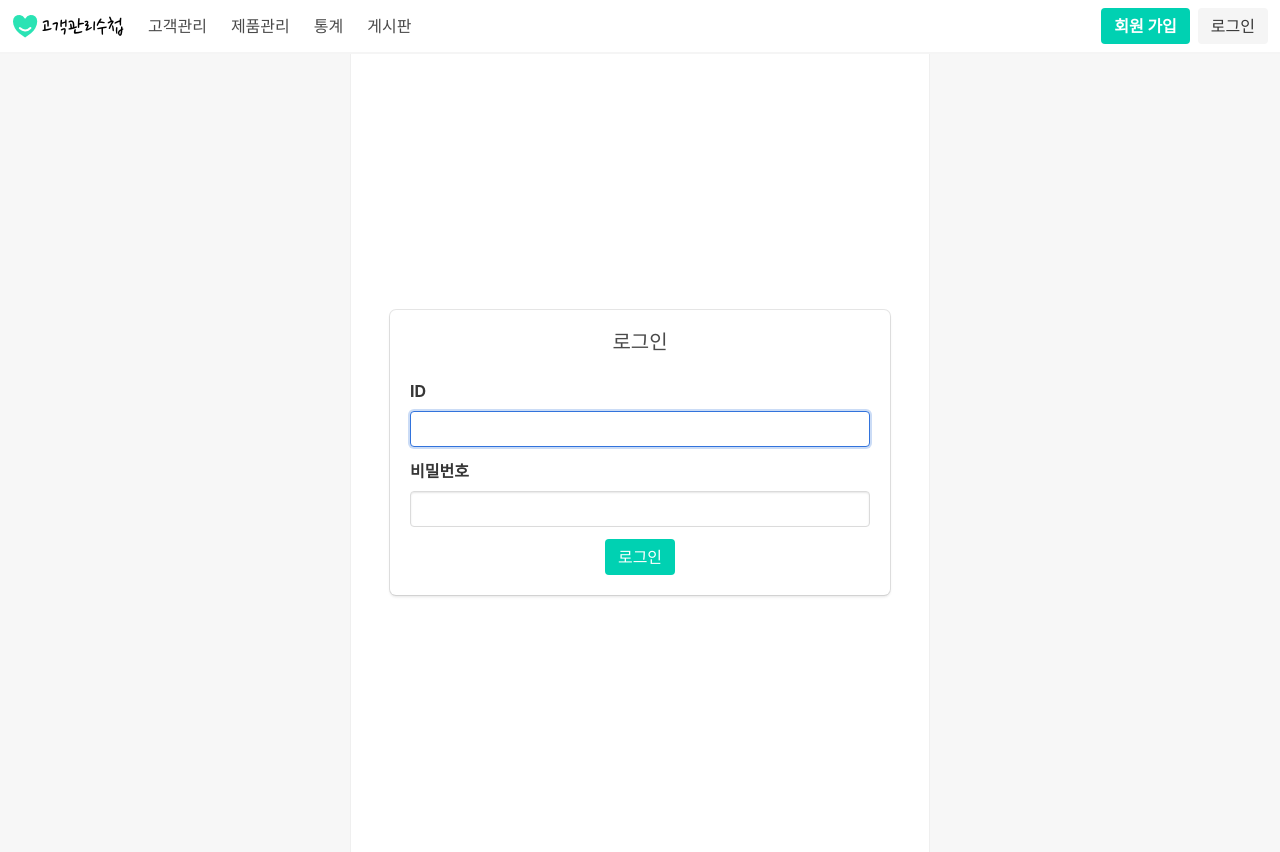
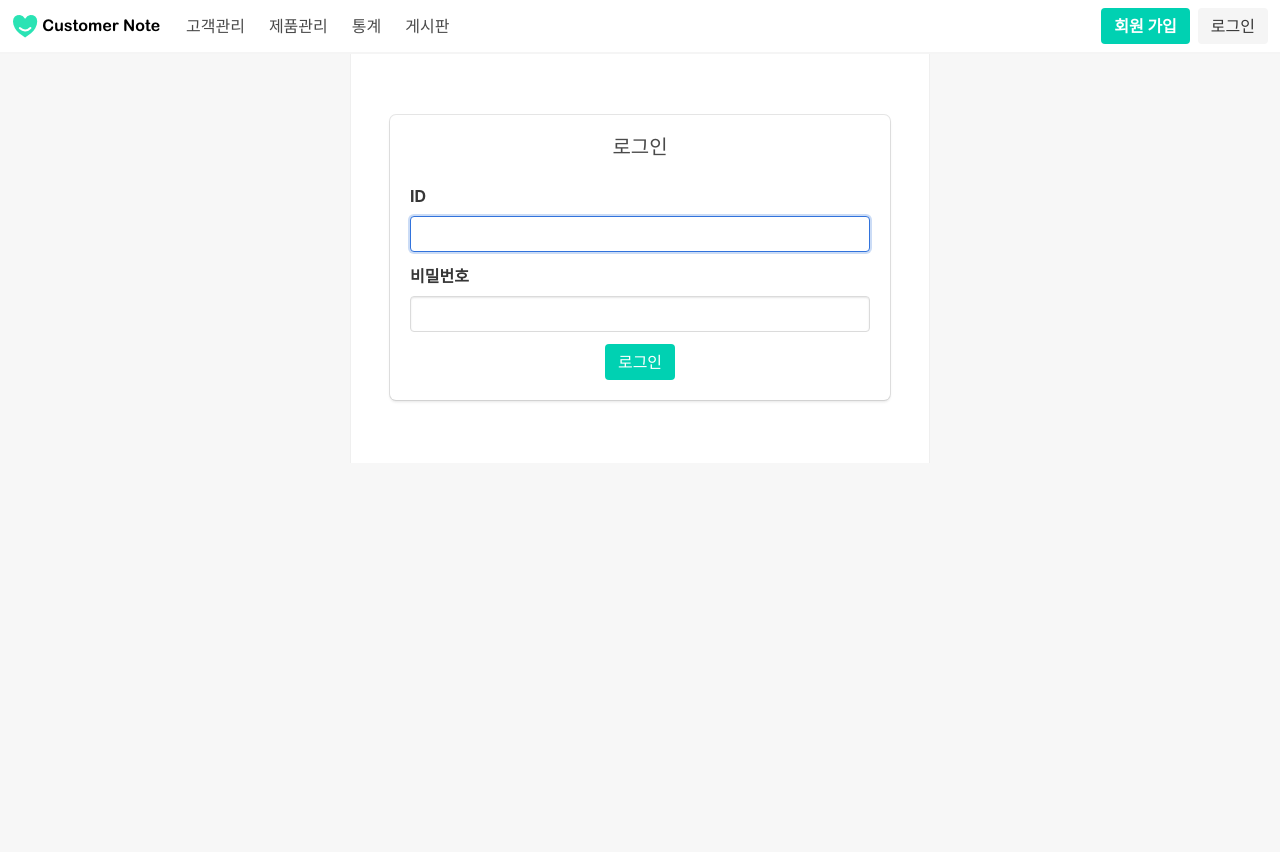
Before and after one commit to gamtoggi/customer-note, a Django app: page /accounts/login/ in a window 1280 px wide. After the commit the page ends 401 px from the top, so only its background shows below. Run offline with Django 3.2, Linux system fonts and the light colour scheme; some libraries are stand-ins or nearby versions.

Commit message:
여러가지 작은 수정

```diff
--- a/customers/templates/customers/detail/info/partial/info.html
+++ b/customers/templates/customers/detail/info/partial/info.html
@@ -22,7 +22,6 @@
 <!-- info -->
 <table class="table is-fullwidth info-table">
   {% include './info_row.html' with label='전화' name='phone' value=customer.phone|default:'' %}
-  {% include './info_row.html' with label='카카오톡' name='kakao' value=customer.kakao|default:'' %}
   {% include './info_row.html' with label='주소' name='address' value=customer.get_address|default:'' %}
   {% include './info_row.html' with label='생일' name='birthday' value=customer.birthday|default:'' %}
   {% include './info_row.html' with label='메모' name='memo' value=customer.memo|default:'' %}
--- a/mysite/settings.py
+++ b/mysite/settings.py
@@ -44,8 +44,8 @@
 # custom user model for auth :
 
 AUTH_USER_MODEL = 'users.User'
-LOGIN_REDIRECT_URL = 'customers:index'
-LOGOUT_REDIRECT_URL = 'home'
+LOGIN_REDIRECT_URL = 'customers:list'
+LOGOUT_REDIRECT_URL = 'login'
 
 MIDDLEWARE = [
     'django.middleware.security.SecurityMiddleware',
--- a/static/css/mystyle.css
+++ b/static/css/mystyle.css
@@ -1,11 +1,13 @@
 html, body, main {
-  height: 100%;
+  /* height: 100%; */
+  min-height: 100%;
   background-color: #f7f7f7;
 }
 
 .mainbox {
   display: flex;
-  height: 100%;
+  /* height: 100%; */
+  min-height: 100%;
   width: 100%;
   align-items: center;
   justify-content: center;
@@ -16,7 +18,8 @@
   max-width: 580px;
   background-color: white;
   padding: 15px;
-  height: 100%;
+  /* height: 100%; */
+  min-height: 100%;
 }
 
 .vborder {
--- a/static/js/common.js
+++ b/static/js/common.js
@@ -10,6 +10,17 @@
 }
 
 $(function(){
+
+  // Navibar toggle
+  $(".navbar-burger").click(function() {
+      // Toggle the "is-active" class on both the "navbar-burger" and the "navbar-menu"
+      $(".navbar-burger").toggleClass("is-active");
+      $(".navbar-menu").toggleClass("is-active");
+
+  });
+
+
+
   /*
     <Partial 페이지 로드>
     class : js-partial-btn
--- a/templates/base.html
+++ b/templates/base.html
@@ -1,6 +1,6 @@
 <!DOCTYPE html>
 {% load static %}
-<html>
+<html class="has-navbar-fixed-top">
   <head>
     <meta charset="utf-8">
     <meta name="viewport" content="width=device-width, initial-scale=1">
@@ -10,10 +10,10 @@
     <link rel="stylesheet" href="https://use.fontawesome.com/releases/v5.6.3/css/all.css" integrity="sha384-UHRtZLI+pbxtHCWp1t77Bi1L4ZtiqrqD80Kn4Z8NTSRyMA2Fd33n5dQ8lWUE00s/" crossorigin="anonymous">
   </head>
   <body>
-    <nav class="navbar has-shadow" role="navigation" aria-label="main navigation">
+    <nav class="navbar has-shadow is-fixed-top" role="navigation" aria-label="main navigation">
       <div class="navbar-brand">
         <a class="navbar-item" href="{% url 'customers:list' %}">
-          <img src="{% static 'img/brand.png' %}" width="112" height="28">
+          <img src="{% static 'img/brand.png' %}" width="150" height="28">
         </a>
 
         <a role="button" class="navbar-burger burger" aria-label="menu" aria-expanded="false" data-target="navbarBasicExample">
```
Also changed, not shown: customers/templates/customers/detail/common/partial/header.html (+9 -8 lines), customers/templates/customers/list/partial/form.html (+1 -15 lines), static/img/brand.png.
